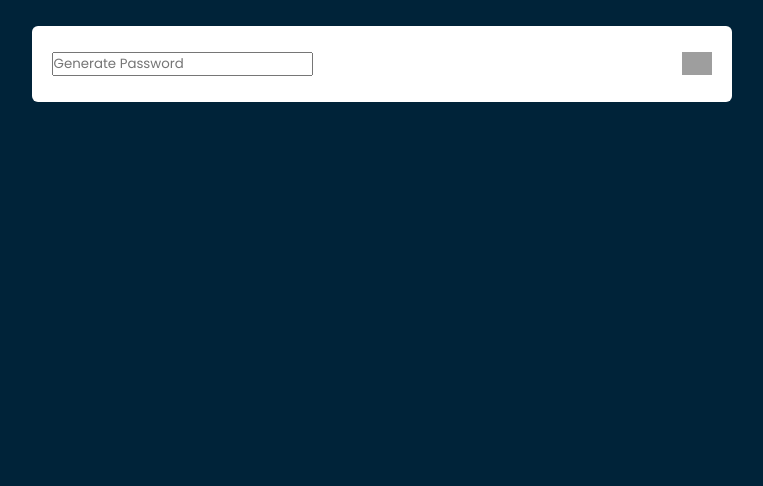
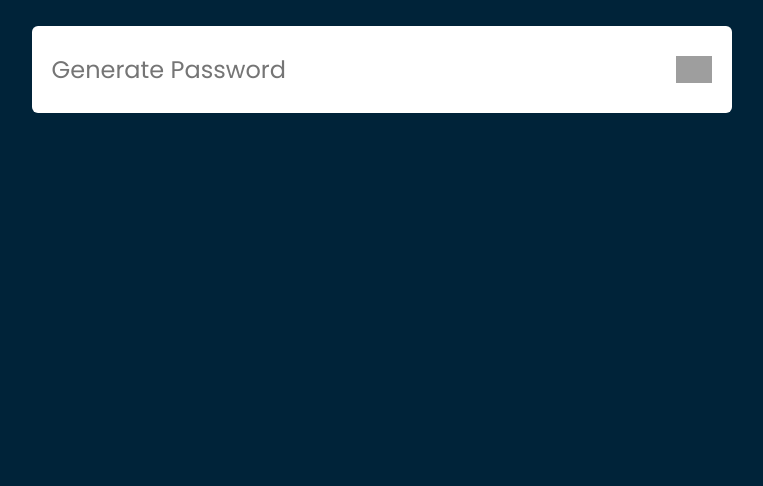
Before and after one commit to Prathamesh2603/Random-Password-Generator, a plain HTML site: page index.html in a window 1280 px wide. Shown: the part 314-800 px from the top of the page, without its empty margins (122-885 px from the left). Drawn offline with Linux system fonts and the light colour scheme; grey boxes are pictures that could not be loaded.

Commit message:
styling for input bar is done

```diff
--- a/style.css
+++ b/style.css
@@ -35,6 +35,11 @@ body {
     padding-bottom: 7px;
 }
 .input-and-icon img {
-    width: 30px;
+    width: 36px;
     cursor: pointer;
 }
+.input-and-icon input {
+    border: none;
+    outline: none;
+    font-size: 24px;
+}
```
